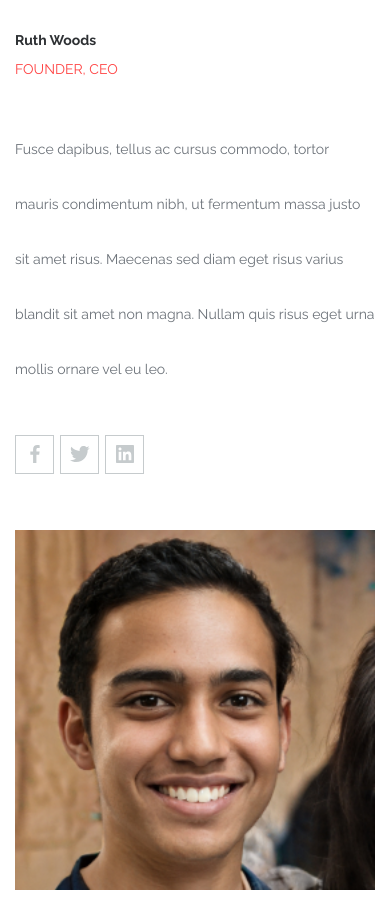
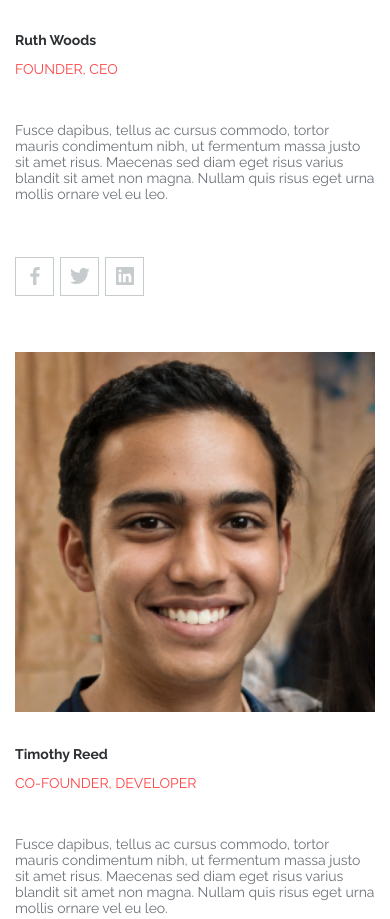
Before and after one commit to VladimirBashylau/FE41-Bashylau, a plain HTML site: page TMS 2/index.html in a window 390 px wide. Shown: the part 3191-4110 px from the top of the page. Drawn offline with Linux system fonts and the light colour scheme.

Commit message:
error main  correction

```diff
--- a/TMS 2/styles/style.scss
+++ b/TMS 2/styles/style.scss
@@ -548,7 +548,7 @@ $font-Cardo: 'Cardo', serif ;
         @media(min-width:320px) and (max-width:767px) {
             font-size: 14px;
             line-height: 16px;
-            line-height: 55px;
+            margin-bottom: 55px;
         }
     }
 
```
Also changed, not shown: TMS 2/styles/style.css, 1 other file.
